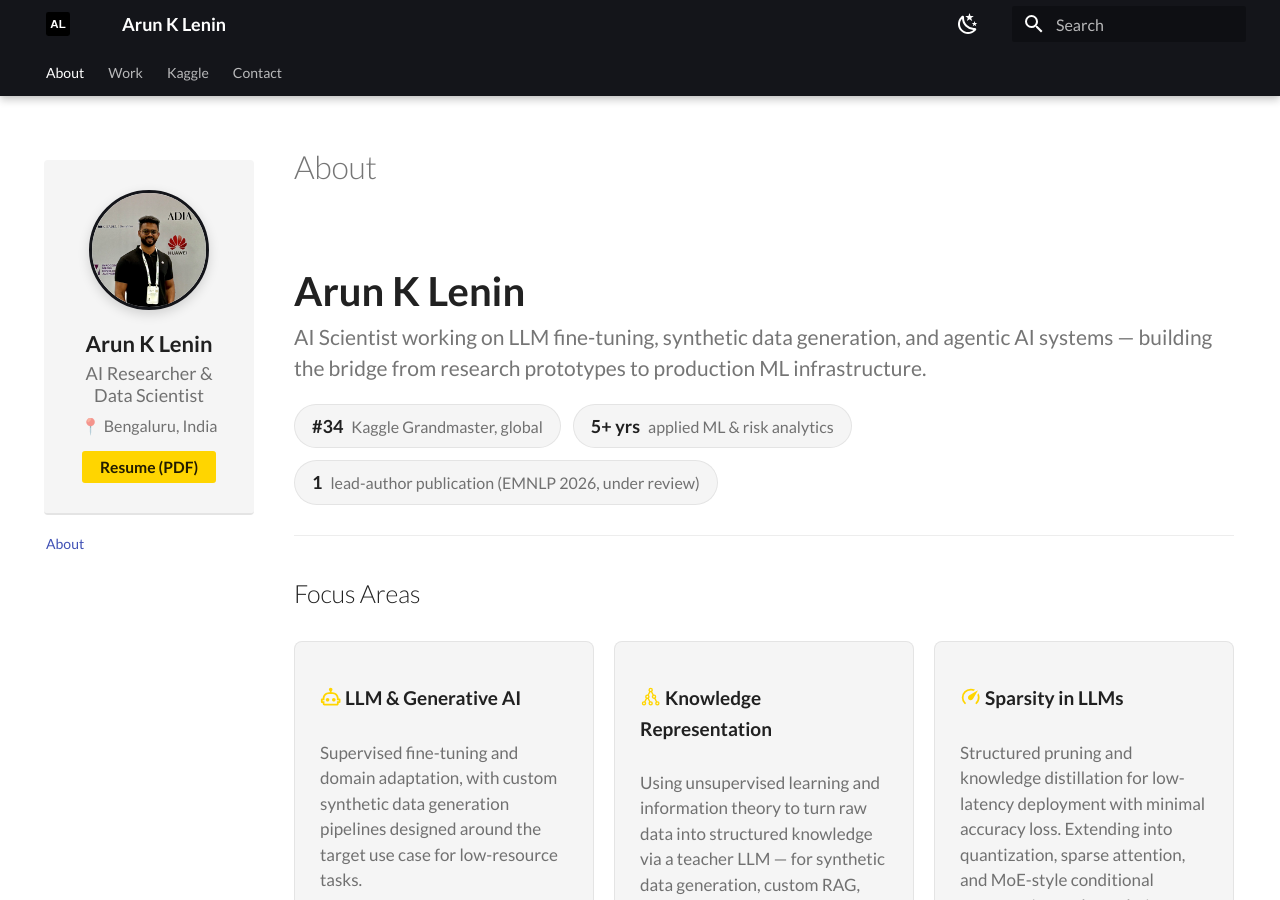
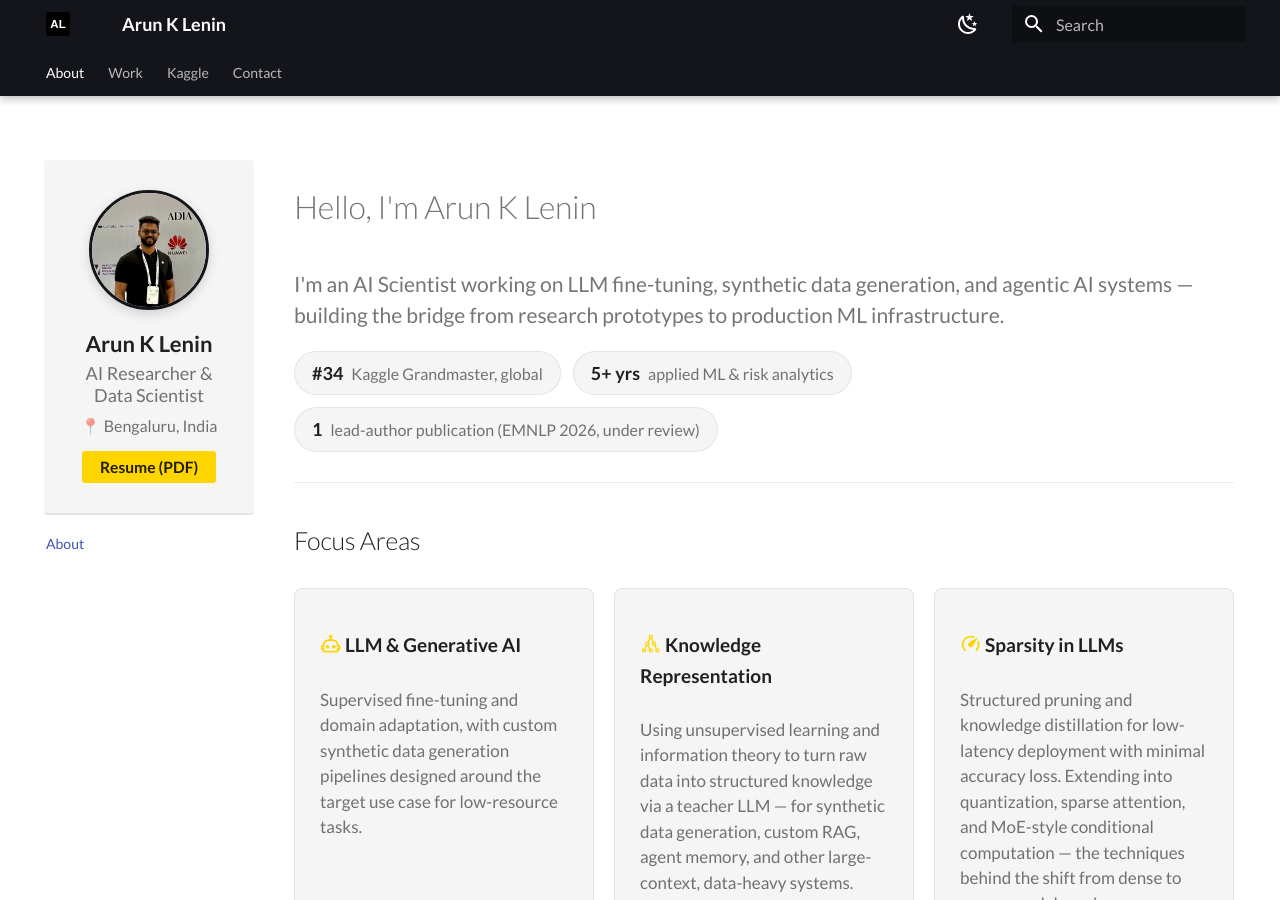
Before and after one commit to arunklenin97/arunklenin97.github.io, an MkDocs documentation site: the page built from docs/index.md, in a window 1280 px wide and 900 px high. Built offline with MkDocs 1.6.1 and Material for MkDocs 9.7.7, drawn with Linux system fonts in a browser that asks for light colours.

Commit message:
Fix duplicate 'About' h1 and improve hero copy on About page
- Convert hero name to a real <h1> so Material stops auto-inserting a redundant 'About' heading above it
- Open tagline with 'I'm an AI Scientist...' for a stronger lead-in

Co-Authored-By: Claude Sonnet 5 <noreply@anthropic.com>

```diff
--- a/docs/index.md
+++ b/docs/index.md
@@ -6,9 +6,9 @@ hide:
 <div class="hero" markdown>
   <div class="hero-body" markdown>
 
-  <div class="hero-name">Arun K Lenin</div>
+  <h1 class="hero-name">Hello, I'm Arun K Lenin</h1>
 
-  <p class="hero-tagline">AI Scientist working on LLM fine-tuning, synthetic data generation, and agentic AI systems — building the bridge from research prototypes to production ML infrastructure.</p>
+  <p class="hero-tagline">I'm an AI Scientist working on LLM fine-tuning, synthetic data generation, and agentic AI systems — building the bridge from research prototypes to production ML infrastructure.</p>
 
   <div class="hero-stats">
     <span class="stat-chip"><strong>#34</strong> Kaggle Grandmaster, global</span>
```
